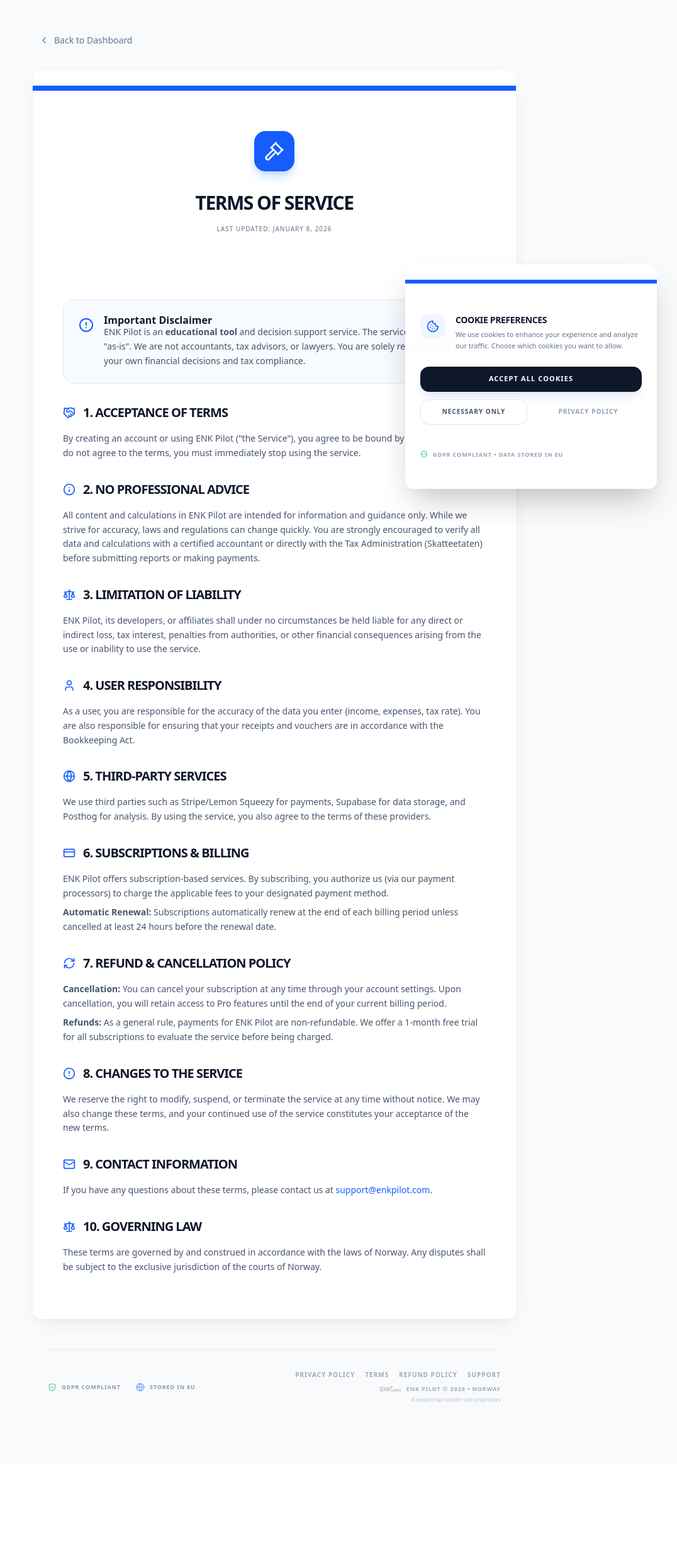
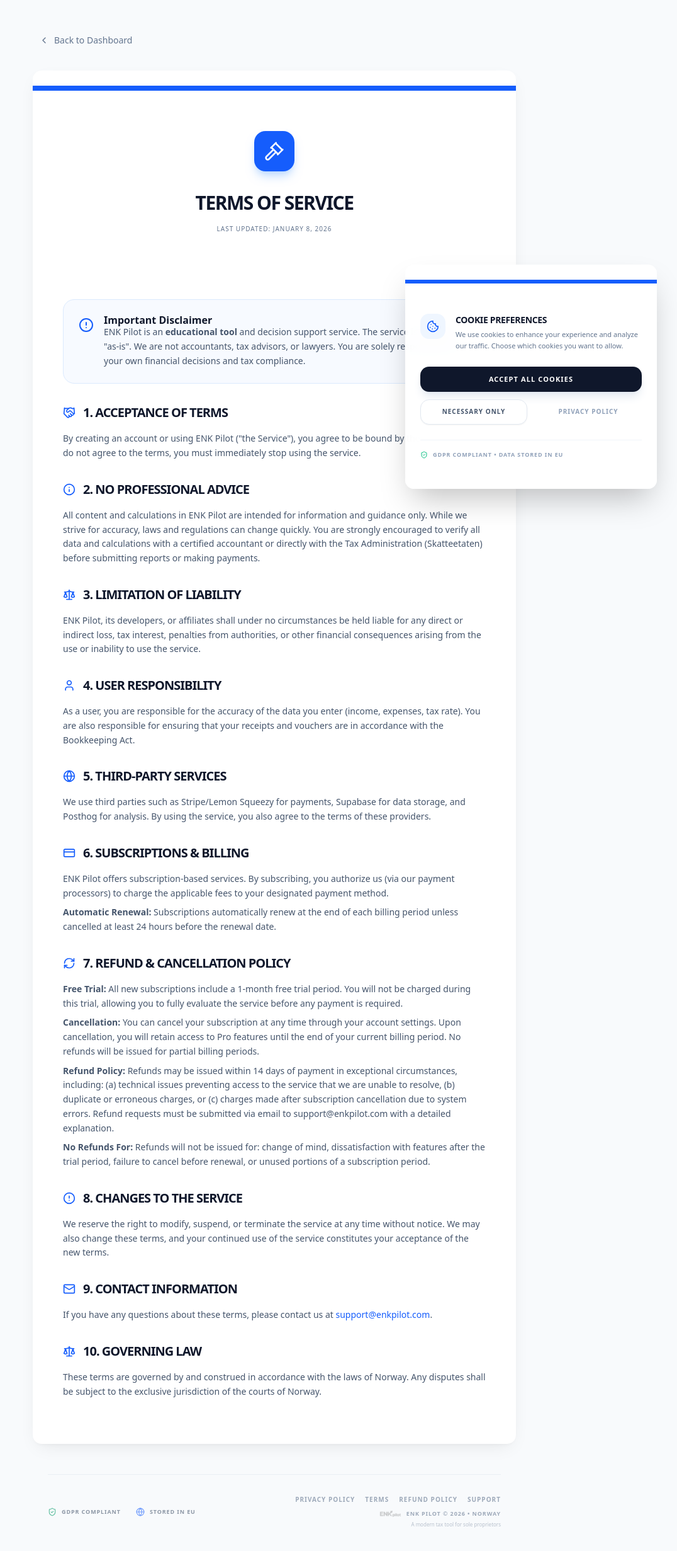
Before and after one commit to vipin-dubey/enk-pilot, a Next.js app: page /en/terms in a window 1280 px wide. Shown: the top 2462 px of the page at 63% size, without its empty margins (204-1280 px from the left). Before the commit the page ends 2324 px from the top, so only its background shows below. Built offline with nearby package versions, Linux system fonts and the light colour scheme; no server answers.

Commit message:
Updated refund policy

```diff
--- a/src/app/[locale]/terms/page.tsx
+++ b/src/app/[locale]/terms/page.tsx
@@ -181,16 +181,28 @@ export default async function TermsPage({
                 </div>
                 <div className="text-sm font-medium leading-relaxed space-y-2">
                   <p>
+                    <strong>{locale === 'en' ? 'Free Trial' : 'Gratis prøveperiode'}:</strong>{' '}
+                    {locale === 'en'
+                      ? 'All new subscriptions include a 1-month free trial period. You will not be charged during this trial, allowing you to fully evaluate the service before any payment is required.'
+                      : 'Alle nye abonnementer inkluderer en 1 måneds gratis prøveperiode. Du vil ikke bli belastet i løpet av denne prøveperioden, slik at du kan evaluere tjenesten fullt ut før betaling kreves.'}
+                  </p>
+                  <p>
                     <strong>{locale === 'en' ? 'Cancellation' : 'Kansellering'}:</strong>{' '}
                     {locale === 'en'
-                      ? 'You can cancel your subscription at any time through your account settings. Upon cancellation, you will retain access to Pro features until the end of your current billing period.'
-                      : 'Du kan når som helst kansellere abonnementet ditt via kontoinnstillingene. Ved kansellering vil du beholde tilgangen til Pro-funksjoner frem til slutten av din nåværende faktureringsperiode.'}
+                      ? 'You can cancel your subscription at any time through your account settings. Upon cancellation, you will retain access to Pro features until the end of your current billing period. No refunds will be issued for partial billing periods.'
+                      : 'Du kan når som helst kansellere abonnementet ditt via kontoinnstillingene. Ved kansellering vil du beholde tilgangen til Pro-funksjoner frem til slutten av din nåværende faktureringsperiode. Ingen refusjon gis for delvise faktureringsperioder.'}
                   </p>
                   <p>
-                    <strong>{locale === 'en' ? 'Refunds' : 'Refusjoner'}:</strong>{' '}
+                    <strong>{locale === 'en' ? 'Refund Policy' : 'Refusjonspolicy'}:</strong>{' '}
                     {locale === 'en'
-                      ? 'As a general rule, payments for ENK Pilot are non-refundable. We offer a 1-month free trial for all subscriptions to evaluate the service before being charged.'
-                      : 'Som hovedregel er betalinger for ENK Pilot ikke-refunderbare. Vi tilbyr en 1 måneds gratis prøveperiode for alle abonnementer slik at tjenesten kan evalueres før betaling skjer.'}
+                      ? 'Refunds may be issued within 14 days of payment in exceptional circumstances, including: (a) technical issues preventing access to the service that we are unable to resolve, (b) duplicate or erroneous charges, or (c) charges made after subscription cancellation due to system errors. Refund requests must be submitted via email to support@enkpilot.com with a detailed explanation.'
+                      : 'Refusjon kan gis innen 14 dager etter betaling under spesielle omstendigheter, inkludert: (a) tekniske problemer som hindrer tilgang til tjenesten som vi ikke kan løse, (b) dupliserte eller feilaktige belastninger, eller (c) belastninger etter abonnementskansellering på grunn av systemfeil. Refusjonsforespørsler må sendes via e-post til support@enkpilot.com med en detaljert forklaring.'}
+                  </p>
+                  <p>
+                    <strong>{locale === 'en' ? 'No Refunds For' : 'Ingen refusjon for'}:</strong>{' '}
+                    {locale === 'en'
+                      ? 'Refunds will not be issued for: change of mind, dissatisfaction with features after the trial period, failure to cancel before renewal, or unused portions of a subscription period.'
+                      : 'Refusjon gis ikke for: ombestemmelse, misnøye med funksjoner etter prøveperioden, manglende kansellering før fornyelse, eller ubrukte deler av en abonnementsperiode.'}
                   </p>
                 </div>
               </section>
--- a/src/app/globals.css
+++ b/src/app/globals.css
@@ -128,6 +128,25 @@
     -ms-overflow-style: none;
     scrollbar-width: none;
   }
+
+  /* Mac/Safari specific fixes */
+  a,
+  button {
+    -webkit-tap-highlight-color: transparent;
+    -webkit-touch-callout: none;
+  }
+
+  /* Ensure backdrop-blur works on Safari */
+  .backdrop-blur-md {
+    -webkit-backdrop-filter: blur(12px);
+    backdrop-filter: blur(12px);
+  }
+
+  /* Fix for Safari fixed positioning */
+  .fixed {
+    -webkit-transform: translateZ(0);
+    transform: translateZ(0);
+  }
 }
 
 @layer base {
--- a/src/components/layout/footer.tsx
+++ b/src/components/layout/footer.tsx
@@ -25,21 +25,37 @@ export function PublicFooter() {
 
           <div className="flex flex-col items-center md:items-end gap-2">
             <div className="flex items-center gap-4">
-              <Link href="/privacy" className="text-[10px] font-bold text-slate-500 hover:text-blue-600 transition-colors uppercase tracking-widest">
+              <Link
+                href="/privacy"
+                locale={locale as 'en' | 'nb'}
+                className="text-[10px] font-bold text-slate-500 hover:text-blue-600 transition-colors uppercase tracking-widest cursor-pointer"
+                style={{ WebkitTapHighlightColor: 'transparent' } as React.CSSProperties}
+              >
                 {locale === 'en' ? 'Privacy Policy' : 'Personvern'}
               </Link>
-              <Link href="/terms" className="text-[10px] font-bold text-slate-500 hover:text-blue-600 transition-colors uppercase tracking-widest">
+              <Link
+                href="/terms"
+                locale={locale as 'en' | 'nb'}
+                className="text-[10px] font-bold text-slate-500 hover:text-blue-600 transition-colors uppercase tracking-widest cursor-pointer"
+                style={{ WebkitTapHighlightColor: 'transparent' } as React.CSSProperties}
+              >
                 {locale === 'en' ? 'Terms' : 'Vilkår'}
               </Link>
-              <Link href="/terms#refund-policy" className="text-[10px] font-bold text-slate-500 hover:text-blue-600 transition-colors uppercase tracking-widest">
+              <Link
+                href="/terms#refund-policy"
+                locale={locale as 'en' | 'nb'}
+                className="text-[10px] font-bold text-slate-500 hover:text-blue-600 transition-colors uppercase tracking-widest cursor-pointer"
+                style={{ WebkitTapHighlightColor: 'transparent' } as React.CSSProperties}
+              >
                 {locale === 'en' ? 'Refund Policy' : 'Refusjon'}
               </Link>
-              <button
-                onClick={() => window.location.href = 'mailto:support' + '@' + 'enkpilot.com'}
-                className="text-[10px] font-bold text-slate-500 hover:text-blue-600 transition-colors uppercase tracking-widest"
+              <a
+                href={`mailto:support@enkpilot.com`}
+                className="text-[10px] font-bold text-slate-500 hover:text-blue-600 transition-colors uppercase tracking-widest cursor-pointer"
+                style={{ WebkitTapHighlightColor: 'transparent' } as React.CSSProperties}
               >
                 {locale === 'en' ? 'Support' : 'Kontakt'}
-              </button>
+              </a>
             </div>
             <div className="flex flex-col items-center md:items-end gap-1">
               <div className="flex items-center gap-2">
--- a/src/components/legal/cookie-consent.tsx
+++ b/src/components/legal/cookie-consent.tsx
@@ -38,8 +38,17 @@ export function CookieConsent({ locale }: { locale: string }) {
   if (!isVisible) return null
 
   return (
-    <div className="fixed bottom-6 left-6 right-6 z-[9999] sm:left-auto sm:right-8 sm:w-[400px]">
-      <Card className="border-none shadow-2xl overflow-hidden bg-white/95 backdrop-blur-md border border-slate-200">
+    <div
+      className="fixed bottom-6 left-6 right-6 sm:left-auto sm:right-8 sm:w-[400px]"
+      style={{
+        zIndex: 2147483647,
+        willChange: 'transform',
+        WebkitBackfaceVisibility: 'hidden',
+        backfaceVisibility: 'hidden',
+        transform: 'translateZ(0)'
+      } as React.CSSProperties}
+    >
+      <Card className="border-none shadow-2xl overflow-hidden bg-white/95 backdrop-blur-md border border-slate-200" style={{ WebkitBackdropFilter: 'blur(12px)' } as React.CSSProperties}>
         <div className="bg-blue-600 h-1.5 w-full" />
         <CardContent className="p-6">
           <div className="flex gap-4 items-start mb-6">
```
